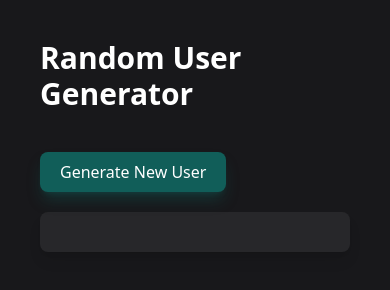
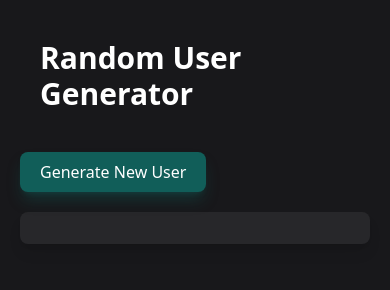
Before and after one commit to 10Sadique/random-user-generator, a plain HTML site: page index.html in a window 390 px wide. Drawn offline with nearby package versions, Linux system fonts and the light colour scheme.

Commit message:
mobile responsive

```diff
--- a/index.html
+++ b/index.html
@@ -6,12 +6,12 @@
         <script src="https://cdn.tailwindcss.com"></script>
         <title>Random User Generator</title>
     </head>
-    <body class="text-white bg-zinc-900 p-10">
+    <body class="text-white bg-zinc-900">
         <header class="mb-10">
-            <h1 class="text-3xl font-bold">Random User Generator</h1>
+            <h1 class="text-3xl font-bold m-10">Random User Generator</h1>
         </header>
 
-        <main>
+        <main class="m-5 md:m-10">
             <section class="mb-5">
                 <button
                     onclick="loadUsers()"
@@ -23,7 +23,7 @@
 
             <section
                 id="user-container"
-                class="mb-10 p-5 bg-zinc-800 rounded-lg shadow-lg grid grid-cols-4 gap-5"
+                class="mb-10 p-4 md:p-5 bg-zinc-800 rounded-lg shadow-lg grid grid-cols-1 sm:grid-cols-2 lg:grid-cols-3 gap-5"
             ></section>
         </main>
 
--- a/js/random.js
+++ b/js/random.js
@@ -9,7 +9,7 @@ const displayUsers = (users) => {
     const userContainer = document.getElementById('user-container')
 
     for (const user of users) {
-        console.log(user)
+        // console.log(user)
         const userDiv = document.createElement('div')
         userDiv.innerHTML = `
             <div class="h-full bg-zinc-900 rounded-lg shadow-lg">
```
